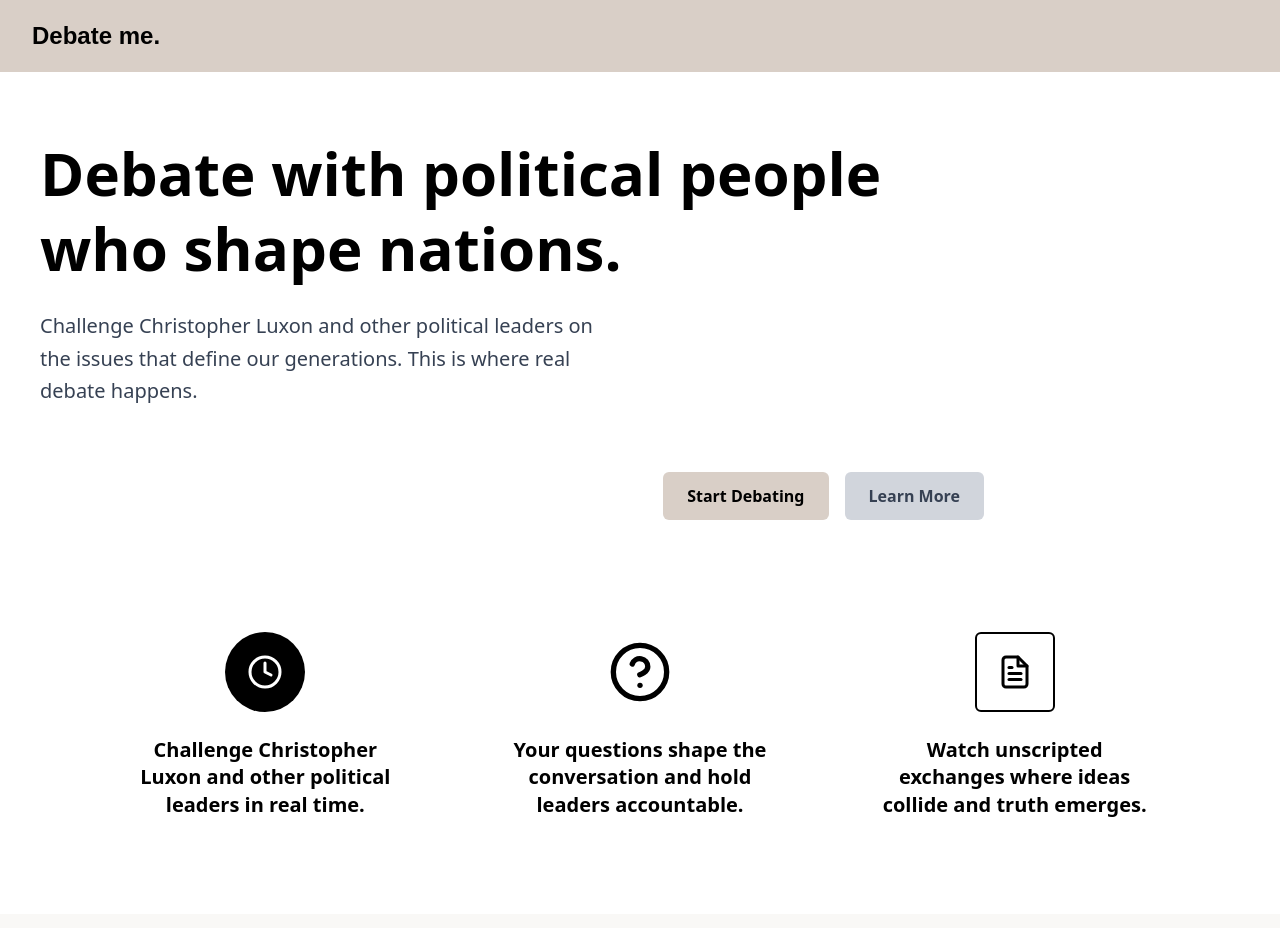
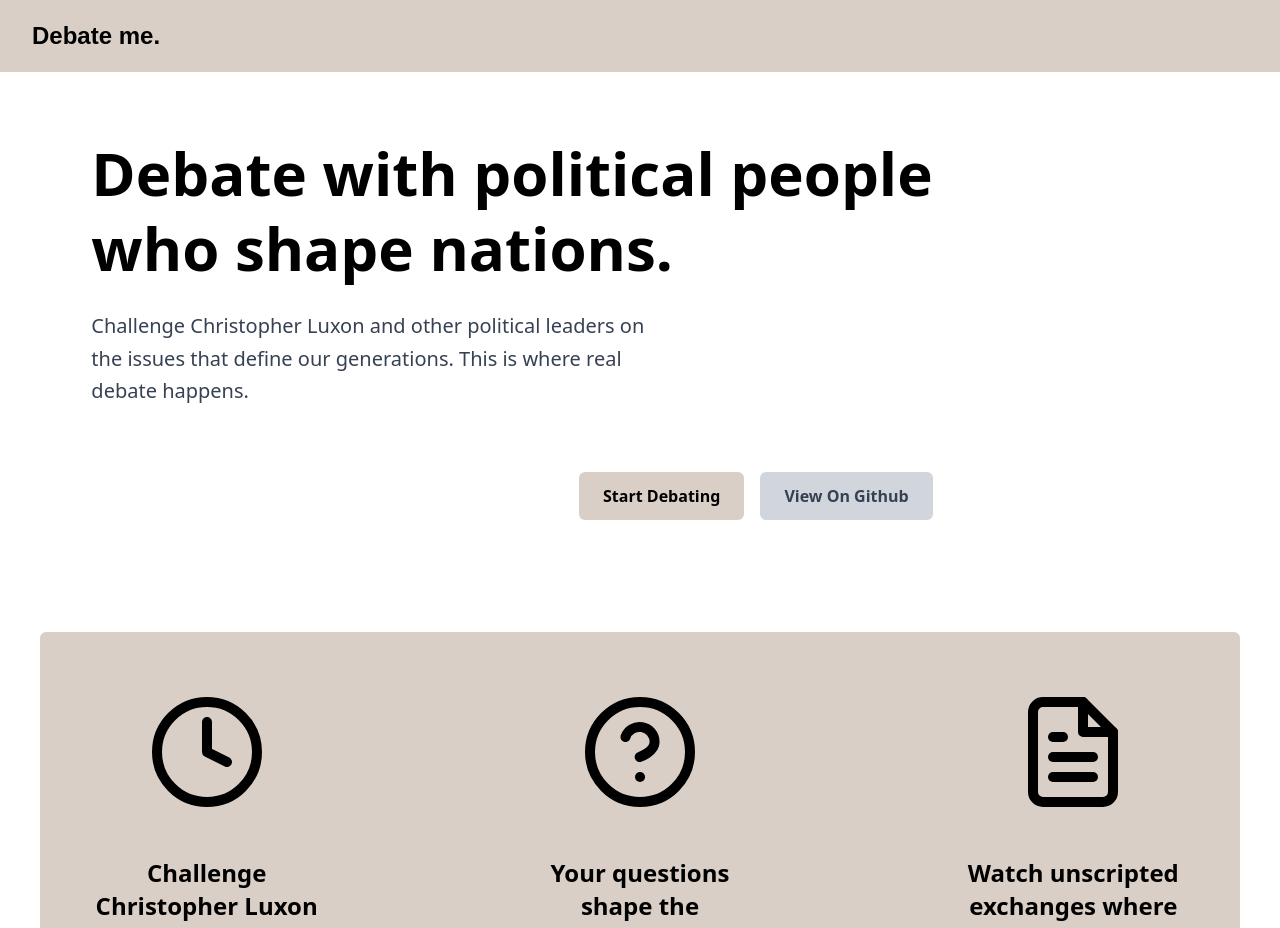
Before and after one commit to KinnonBroekhuizen/DebateMe, a Next.js app: page / in a window 1280 px wide. Shown: the top 928 px of the page. Built offline with nearby package versions, Linux system fonts and the light colour scheme.

Commit message:
Changed the icons' sizes on the landing page

```diff
--- a/app/components/navbar.tsx
+++ b/app/components/navbar.tsx
@@ -2,7 +2,7 @@
 
 export default function NavBar() {
   return (
-    <header className="px-8 py-5 bg-[var(--primary)] ">
+    <header className="px-8 py-5 bg-[var(--primary)]">
       <Link href="/" className="text-2xl font-bold text-black ">
         Debate me.
       </Link>
--- a/app/page.tsx
+++ b/app/page.tsx
@@ -5,13 +5,16 @@
   return (
     <div className="min-h-screen bg-white font-sans">
       {/* Hero Section */}
-      <main className="px-10 pt-16 pb-12 max-w-5xl">
+      <main className="px-10 pt-16 pb-12 max-w-5xl flex justify-evenly">
+        {/* Left Side */}
+        <div className="">
           <h2 className="text-6xl font-extrabold text-black leading-tight mb-6">
             Debate with political people <br /> who shape nations.
           </h2>
           <p className="text-xl text-gray-700 mb-16 max-w-xl leading-relaxed">
-          Challenge Christopher Luxon and other political leaders on the issues
-          that define our generations. This is where real debate happens.
+            Challenge Christopher Luxon and other political leaders on the
+            issues that define our generations. This is where real debate
+            happens.
           </p>
 
           {/* Buttons */}
@@ -27,20 +30,21 @@
               Start Debating
             </Link>
             <button className="bg-gray-300 hover:bg-gray-400 text-gray-700 font-semibold px-6 py-3 rounded-md transition-colors">
-            Learn More
+              View On Github
             </button>
+          </div>
         </div>
       </main>
 
       {/* Features Section */}
       <section className="px-10 pt-16 pb-24">
-        <div className="grid grid-cols-1 md:grid-cols-3 gap-25 max-w-5xl mx-auto">
+        <div className="grid grid-cols-1 md:grid-cols-3 gap-45 max-w-9xl mx-auto bg-[var(--primary)] p-10 rounded-md">
           {/* Feature 1 */}
           <div className="flex flex-col items-center text-center gap-6">
-            <div className="bg-black rounded-full p-5 w-20 h-20 flex items-center justify-center">
-              <Clock color="white" size={36} />
+            <div className="rounded-md p-4 w-50 h-40 flex items-center justify-center">
+              <Clock color="black" size={120} />
             </div>
-            <p className="text-xl font-semibold text-black leading-snug">
+            <p className="text-2xl font-semibold text-black leading-snug">
               Challenge Christopher Luxon and other political leaders in real
               time.
             </p>
@@ -48,10 +52,10 @@
 
           {/* Feature 2 */}
           <div className="flex flex-col items-center text-center gap-6">
-            <div className="flex items-center justify-center w-20 h-20">
-              <HelpCircle color="black" size={64} />
+            <div className="p-4 w-50 h-40 flex items-center justify-center">
+              <HelpCircle color="black" size={120} />
             </div>
-            <p className="text-xl font-semibold text-black leading-snug">
+            <p className="text-2xl font-semibold text-black leading-snug">
               Your questions shape the conversation and hold leaders
               accountable.
             </p>
@@ -59,10 +63,10 @@
 
           {/* Feature 3 */}
           <div className="flex flex-col items-center text-center gap-6">
-            <div className="border-2 border-black rounded-md p-4 w-20 h-20 flex items-center justify-center">
-              <FileText color="black" size={36} />
+            <div className="rounded-md p-4 w-50 h-40 flex items-center justify-center">
+              <FileText color="black" size={120} />
             </div>
-            <p className="text-xl font-semibold text-black leading-snug">
+            <p className="text-2xl font-semibold text-black leading-snug">
               Watch unscripted exchanges where ideas collide and truth emerges.
             </p>
           </div>
```
Lines whose indentation alone changed are shown as unchanged.
